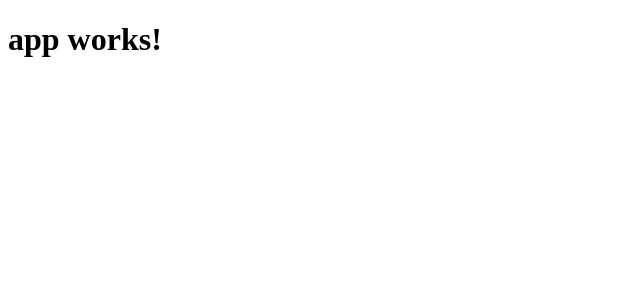
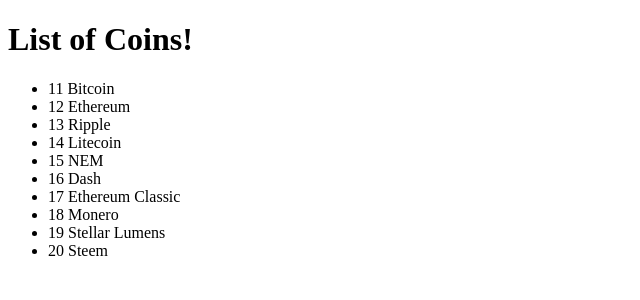
Before and after one commit to lserafin/AltCoinPortfolio, an Angular app: page / in a window 1280 px wide. Shown: the top 300 px of the page, without its empty margins (0-640 px from the left). Built offline with nearby package versions, Linux system fonts and the light colour scheme.

Commit message:
Added Coin Service with mock data.

```diff
--- a/src/app/app.component.html
+++ b/src/app/app.component.html
@@ -1,3 +1,10 @@
 <h1>
   {{title}}
 </h1>
+<ul class="coins">
+      <li *ngFor="let coin of coins"
+        [class.selected]="coin === selectedCoin"
+        (click)="onSelect(coin)">
+        <span class="badge">{{coin.id}}</span> {{coin.name}}
+      </li>
+    </ul>
--- a/src/app/app.component.ts
+++ b/src/app/app.component.ts
@@ -1,10 +1,30 @@
 import { Component } from '@angular/core';
+
+import { Coin } from './coin';
+import { CoinService } from './coin.service';
 
 @Component({
   selector: 'app-root',
   templateUrl: './app.component.html',
-  styleUrls: ['./app.component.css']
+  styleUrls: ['./app.component.css'],
+  providers: [CoinService]
 })
 export class AppComponent {
-  title = 'app works!';
+  title = 'List of Coins!';
+  coins: Coin[];
+  selectedCoin: Coin;
+
+  constructor(private coinService: CoinService) { }
+
+  getCoins(): void {
+    this.coinService.getCoins().then(coins => this.coins = coins);
+  }
+
+  ngOnInit(): void {
+    this.getCoins();
+  }
+
+  onSelect(coin: Coin): void {
+    this.selectedCoin = coin;
+  }
 }
--- /dev/null
+++ b/src/app/coin.service.ts
@@ -0,0 +1,10 @@
+import { Injectable } from '@angular/core';
+import { Coin } from './coin';
+import { COINS } from './mock-coins';
+
+@Injectable()
+export class CoinService {
+  getCoins(): Promise<Coin[]> {
+    return Promise.resolve(COINS);
+  }
+}
--- /dev/null
+++ b/src/app/coin.ts
@@ -0,0 +1,4 @@
+export class Coin {
+  id: number;
+  name: string;
+}
--- /dev/null
+++ b/src/app/mock-coins.ts
@@ -0,0 +1,14 @@
+import { Coin } from './coin';
+
+export const COINS: Coin[] = [
+  {id: 11, name: 'Bitcoin'},
+  {id: 12, name: 'Ethereum'},
+  {id: 13, name: 'Ripple'},
+  {id: 14, name: 'Litecoin'},
+  {id: 15, name: 'NEM'},
+  {id: 16, name: 'Dash'},
+  {id: 17, name: 'Ethereum Classic'},
+  {id: 18, name: 'Monero'},
+  {id: 19, name: 'Stellar Lumens'},
+  {id: 20, name: 'Steem'}
+];
```
